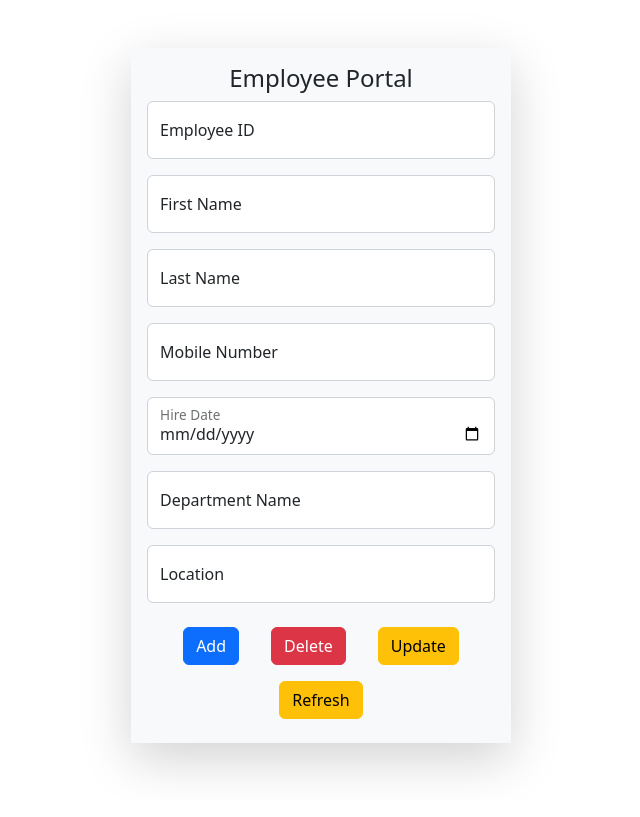
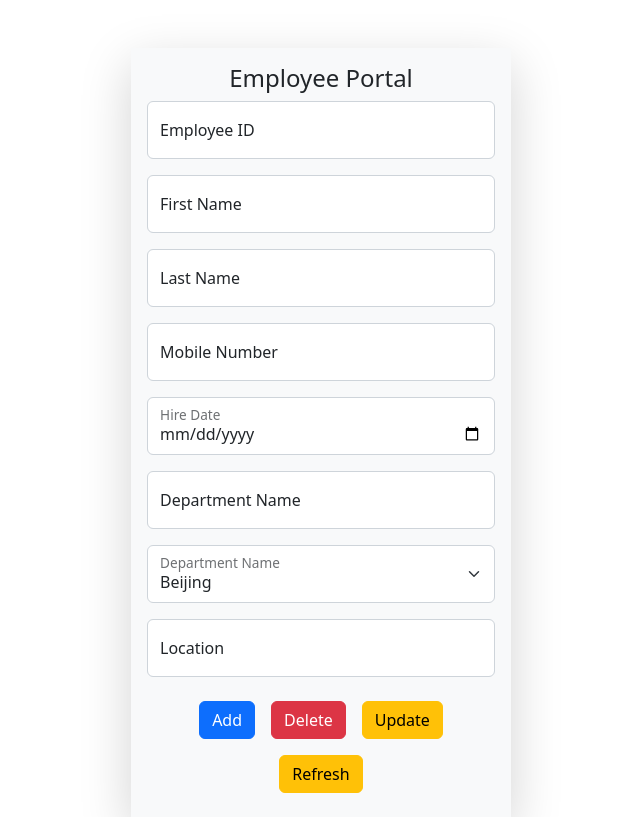
Before and after one commit to AmuthesWaran/React-SpringBoot-MySQL-Splunk, a React (Create React App) app in the folder splunk-intergation-react-frontend/: page / in a window 1280 px wide. Shown: the whole page, without its empty margins (319-959 px from the left). Built offline with nearby package versions, Linux system fonts and the light colour scheme.

Commit message:
ui changes

```diff
--- a/splunk-intergation-react-frontend/src/App.js
+++ b/splunk-intergation-react-frontend/src/App.js
@@ -1,14 +1,21 @@
-import React from 'react';
+import React, { useState } from 'react';
 import './App.css';
 import { Button, Col, Container, FloatingLabel, Form, Row } from 'react-bootstrap';
 
 function App() {
+
+  const departmentList = ['Beijing', 'Bern', 'Mumbai', 'Chennai', 'Geneva', 'Hiroshima', 'London', 'Munich', 'Sao Paulo', 'Seattle', 'Sydney', 'Tokyo']
+
+
+  const [selectedDepartmentList, setSelectedDepartmentList] = useState('Beijing')
+  console.log(selectedDepartmentList);
+
   return (
     <div >
 
       <Container>
         <Row className="mt-4  pt-4">
-          <Col lg={4} md={6} sm={9} className="p-3 m-auto shadow-lg rounded-lg bg-light">
+          <Col lg={4} md={6} sm={9} className="p-3 m-auto shadow-lg bg-light">
 
             <Form className='bg-light'>
               <h4 className='text-center' >Employee Portal</h4>
@@ -62,6 +69,16 @@ function App() {
                 </Form.Control.Feedback>
 
               </FloatingLabel>
+              <FloatingLabel controlId="DepartmentName" label="Department Name" className="mb-3" autoComplete="off" >
+                <Form.Select name='Department Name' onChange={e => setSelectedDepartmentList(e.target.value)}>
+
+                  {
+                    departmentList.map(list => (
+                      <option key={list} >{list}</option>
+                    ))
+                  }
+                </Form.Select>
+              </FloatingLabel>
 
               <FloatingLabel controlId="Location" label="Location" className="mb-3" autoComplete="off" >
                 <Form.Control type="text" placeholder="Location"
@@ -74,10 +91,10 @@ function App() {
 
               <div className='text-center span2'>
 
-                <Button type='submit' variant="primary" className='mb-2 mt-2 m-3 btn-block' >Add</Button>
-                <Button type='reset' variant="danger" className='mb-2 mt-2 m-3 btn-block' >Delete</Button>
-                <Button type='reset' variant="warning" className='mb-2 mt-2 m-3 btn-block' >Update</Button>
-                <Button type='reset' variant="warning" className='mb-2 mt-2 m-3 btn-block' >Refresh</Button>
+                <Button type='submit' variant="primary" className='mb-2 mt-2 m-2 btn-block' >Add</Button>
+                <Button type='reset' variant="danger" className='mb-2 mt-2 m-2 btn-block' >Delete</Button>
+                <Button type='reset' variant="warning" className='mb-2 mt-2 m-2 btn-block' >Update</Button>
+                <Button type='reset' variant="warning" className='mb-2 mt-2 m-2 btn-block' >Refresh</Button>
 
               </div>
 
--- a/splunk-intergation-react-frontend/src/index.css
+++ b/splunk-intergation-react-frontend/src/index.css
@@ -11,3 +11,13 @@ code {
   font-family: source-code-pro, Menlo, Monaco, Consolas, 'Courier New',
     monospace;
 }
+
+input::-webkit-outer-spin-button,
+input::-webkit-inner-spin-button {
+  -webkit-appearance: none;
+  margin: 0;
+}
+
+/* input[type=number] {
+  -moz-appearance: textfield;
+} */
```
